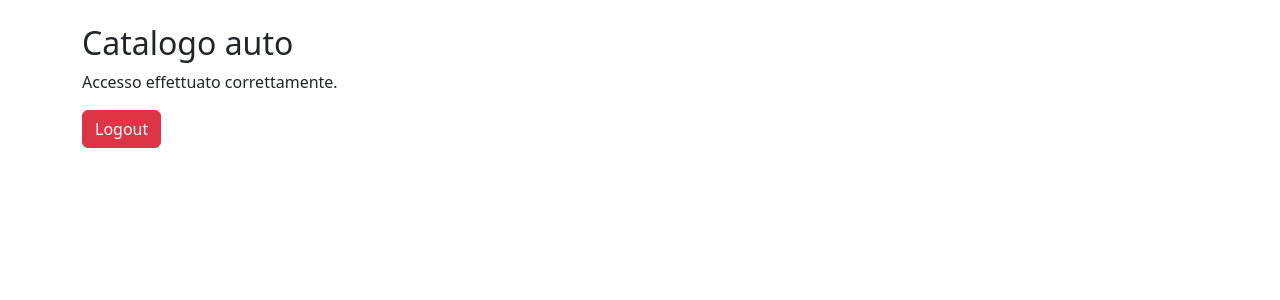
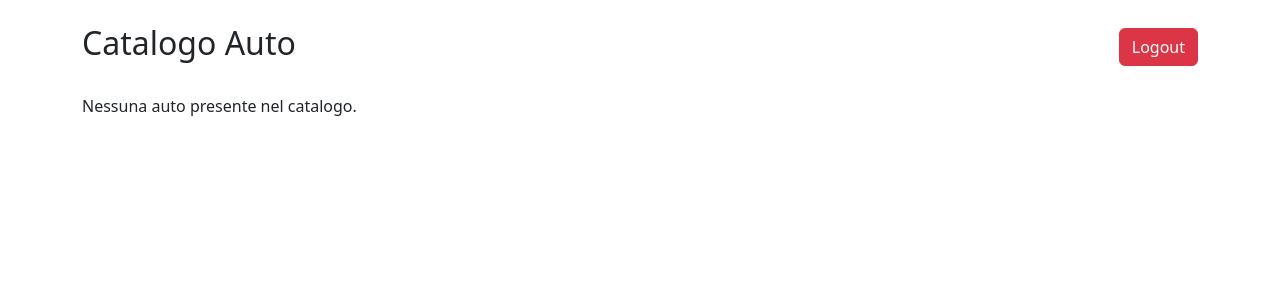
Before and after one commit to StefanoVanzini1/AutoGarage, a Django app: template garage/templates/garage/catalogo.html in a window 1280 px wide. Shown: the part 56-356 px from the top of the page. Run offline with Django 5.2, Linux system fonts and the light colour scheme; the template is opened without the code that fills it, so the values that code supplies are empty.

Commit message:
Aggiunto catalogo auto

```diff
--- a/garage/templates/garage/catalogo.html
+++ b/garage/templates/garage/catalogo.html
@@ -2,12 +2,44 @@
 
 {% block content %}
 
-<h2>Catalogo auto</h2>
+<div class="d-flex justify-content-between align-items-center mb-4">
+    <h2>Catalogo Auto</h2>
 
-<p>Accesso effettuato correttamente.</p>
+    <a href="{% url 'logout' %}" class="btn btn-danger">
+        Logout
+    </a>
+</div>
 
-<a href="{% url 'logout' %}" class="btn btn-danger">
-    Logout
-</a>
+<div class="row">
+
+    {% for auto in auto_list %}
+        <div class="col-md-4 mb-4">
+            <div class="card h-100 shadow-sm">
+
+                <div class="card-body">
+                    <h5 class="card-title">
+                        {{ auto.marca }} {{ auto.modello }}
+                    </h5>
+
+                    <p class="card-text">
+                        <strong>Anno:</strong> {{ auto.anno }} <br>
+                        <strong>Chilometraggio:</strong> {{ auto.chilometraggio }} km <br>
+                        <strong>Prezzo:</strong> € {{ auto.prezzo }} <br>
+                        <strong>Stato:</strong> {{ auto.get_stato_display }} <br>
+                        <strong>Sede:</strong> {{ auto.sede.nome }}
+                    </p>
+
+                    <span class="badge bg-secondary">
+                        {{ auto.get_tipo_auto_display }}
+                    </span>
+                </div>
+
+            </div>
+        </div>
+    {% empty %}
+        <p>Nessuna auto presente nel catalogo.</p>
+    {% endfor %}
+
+</div>
 
 {% endblock %}
```
Also changed, not shown: garage/views.py (+6 -2 lines).
